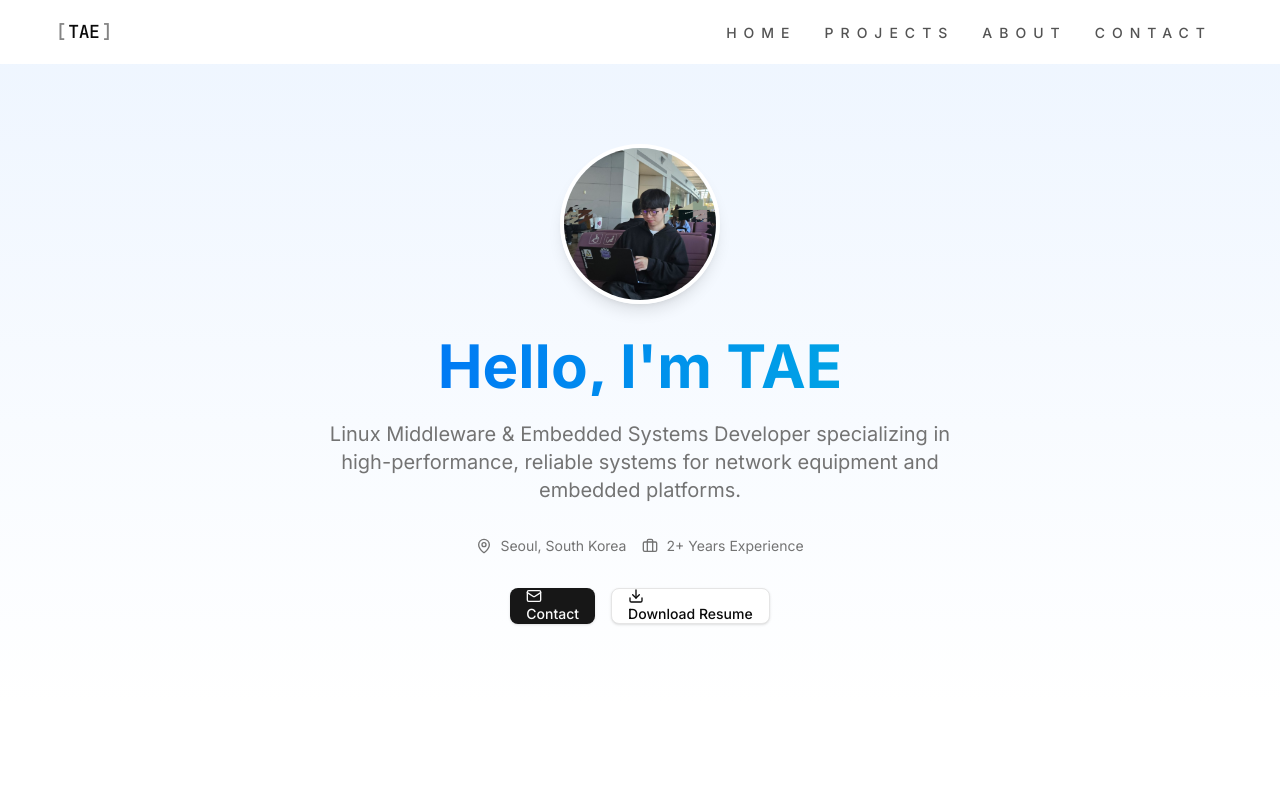
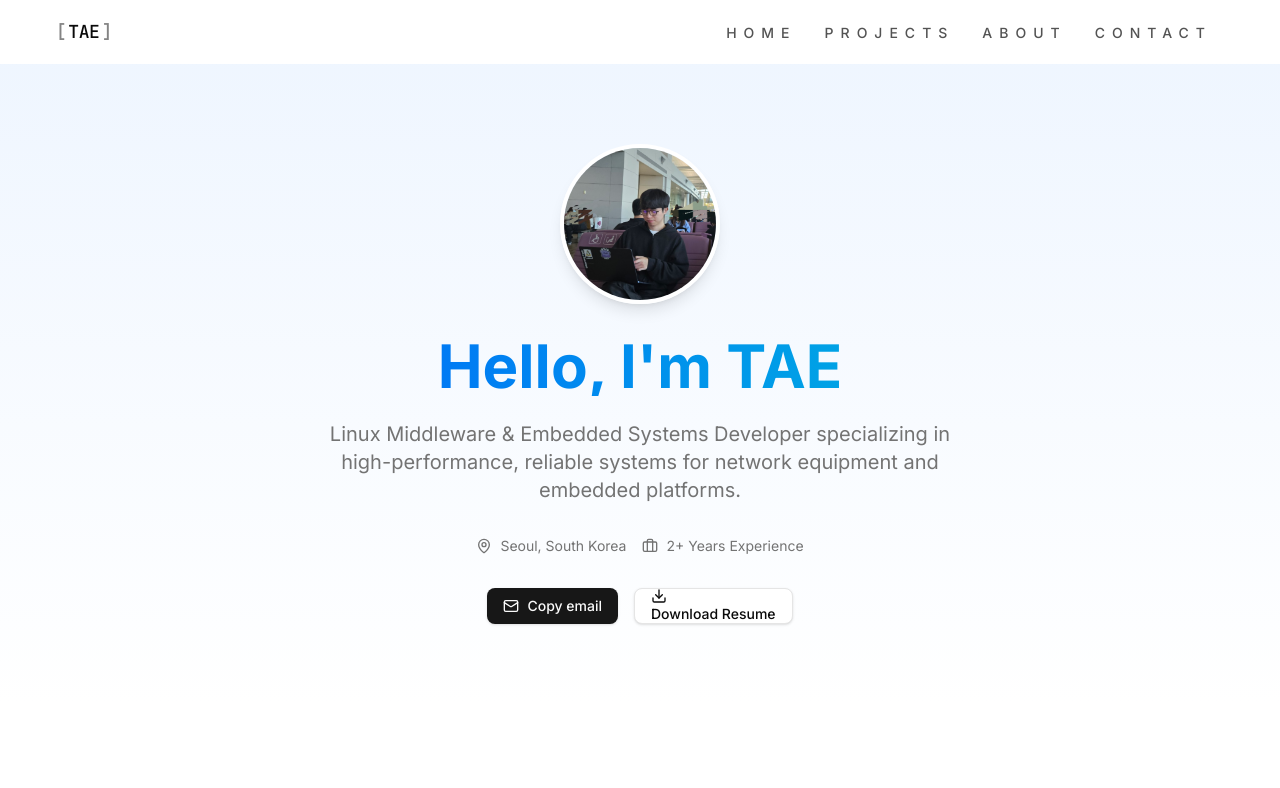
Before and after one commit to tae9898/my_portfoilo, a Next.js app: page /about in a window 1280 px wide. Shown: the top 788 px of the page. Built offline with nearby package versions, Linux system fonts and the light colour scheme.

Commit message:
change : send mail to copy mail address

```diff
--- a/app/about/page.tsx
+++ b/app/about/page.tsx
@@ -1,6 +1,7 @@
 "use client"
 
-import { motion } from "framer-motion"
+import { useState } from "react"
+import { motion, AnimatePresence } from "framer-motion"
 import { Card, CardContent, CardHeader, CardTitle } from "@/components/ui/card"
 import { Badge } from "@/components/ui/badge"
 import { Button } from "@/components/ui/button"
@@ -16,11 +17,14 @@ import {
   Github,
   Mail,
   Download,
-  Briefcase
+  Briefcase,
+  Check
 } from "lucide-react"
 import Link from "next/link"
 import Image from "next/image"
 import { type LucideIcon } from "lucide-react"
+
+const EMAIL = "k99779004@naver.com"
 
 const containerVariants = {
   hidden: { opacity: 0 },
@@ -153,6 +157,63 @@ function SkillBadge({ skill }: { skill: { name: string; icon: LucideIcon; level:
   )
 }
 
+function CopyEmailButton({ className, size = "default" }: { className?: string; size?: "default" | "lg" | "sm" }) {
+  const [copied, setCopied] = useState(false)
+
+  const handleCopy = async () => {
+    try {
+      await navigator.clipboard.writeText(EMAIL)
+      setCopied(true)
+      setTimeout(() => setCopied(false), 2000)
+    } catch (err) {
+      console.error("Failed to copy email:", err)
+    }
+  }
+
+  const iconSize = size === "lg" ? "w-5 h-5" : "w-4 h-4"
+
+  return (
+    <motion.div
+      whileHover={{ scale: 1.05 }}
+      whileTap={{ scale: 0.95 }}
+    >
+      <Button
+        onClick={handleCopy}
+        size={size}
+        className={`gap-2 cursor-pointer transition-all duration-200 hover:shadow-lg ${className || ""}`}
+      >
+        <AnimatePresence mode="wait">
+          {copied ? (
+            <motion.div
+              key="check"
+              initial={{ scale: 0, opacity: 0 }}
+              animate={{ scale: 1, opacity: 1 }}
+              exit={{ scale: 0, opacity: 0 }}
+              transition={{ duration: 0.2 }}
+              className="flex items-center gap-2"
+            >
+              <Check className={iconSize} />
+              Copied to clipboard
+            </motion.div>
+          ) : (
+            <motion.div
+              key="mail"
+              initial={{ scale: 0, opacity: 0 }}
+              animate={{ scale: 1, opacity: 1 }}
+              exit={{ scale: 0, opacity: 0 }}
+              transition={{ duration: 0.2 }}
+              className="flex items-center gap-2"
+            >
+              <Mail className={iconSize} />
+              Copy email
+            </motion.div>
+          )}
+        </AnimatePresence>
+      </Button>
+    </motion.div>
+  )
+}
+
 export default function About() {
   return (
     <div className="min-h-screen bg-white dark:bg-gray-950">
@@ -202,12 +263,7 @@ export default function About() {
               </div>
             </div>
             <div className="flex justify-center gap-4">
-              <Button asChild className="gap-2">
-                <Link href="mailto:k99779004@naver.com">
-                  <Mail className="w-4 h-4" />
-                  Contact
-                </Link>
-              </Button>
+              <CopyEmailButton />
               <Button variant="outline" asChild className="gap-2">
                 <Link href="/resume" className="gap-2">
                   <Download className="w-4 h-4" />
@@ -376,12 +432,7 @@ export default function About() {
               Interested in collaborating on a project or have questions about my work?
             </p>
             <div className="flex justify-center gap-4">
-              <Button asChild size="lg" className="gap-2">
-                <Link href="mailto:k99779004@naver.com">
-                  <Mail className="w-5 h-5" />
-                  Get In Touch
-                </Link>
-              </Button>
+              <CopyEmailButton size="lg" />
               <Button variant="outline" size="lg" asChild className="gap-2">
                 <Link href="https://github.com/tae9898" target="_blank" rel="noopener noreferrer">
                   <Github className="w-5 h-5" />
```
